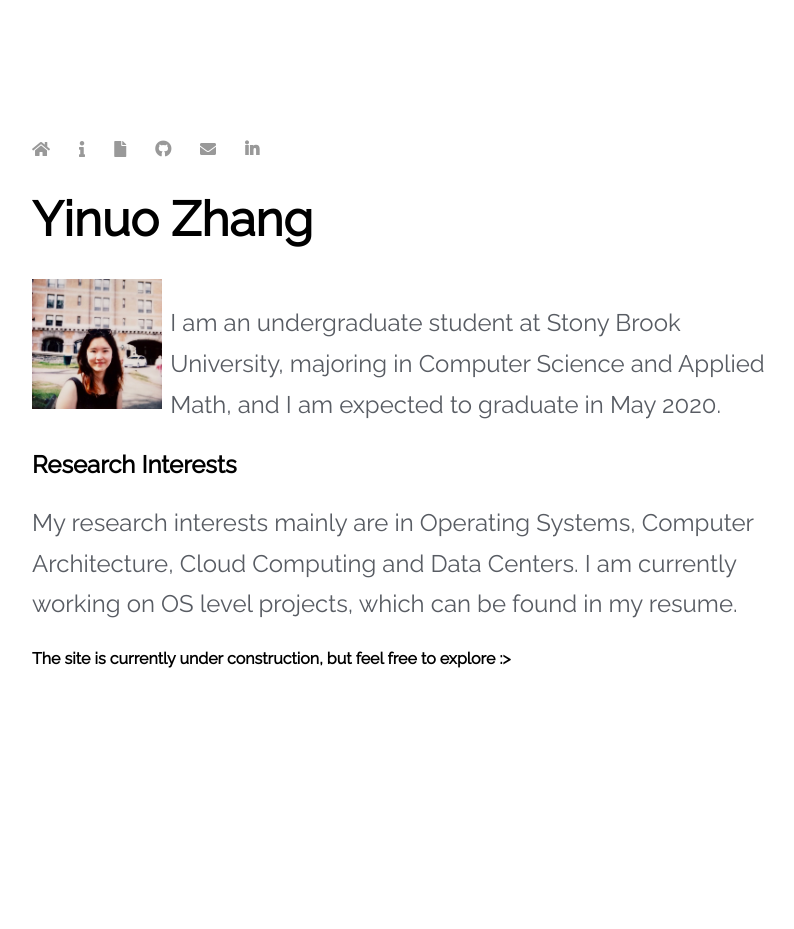
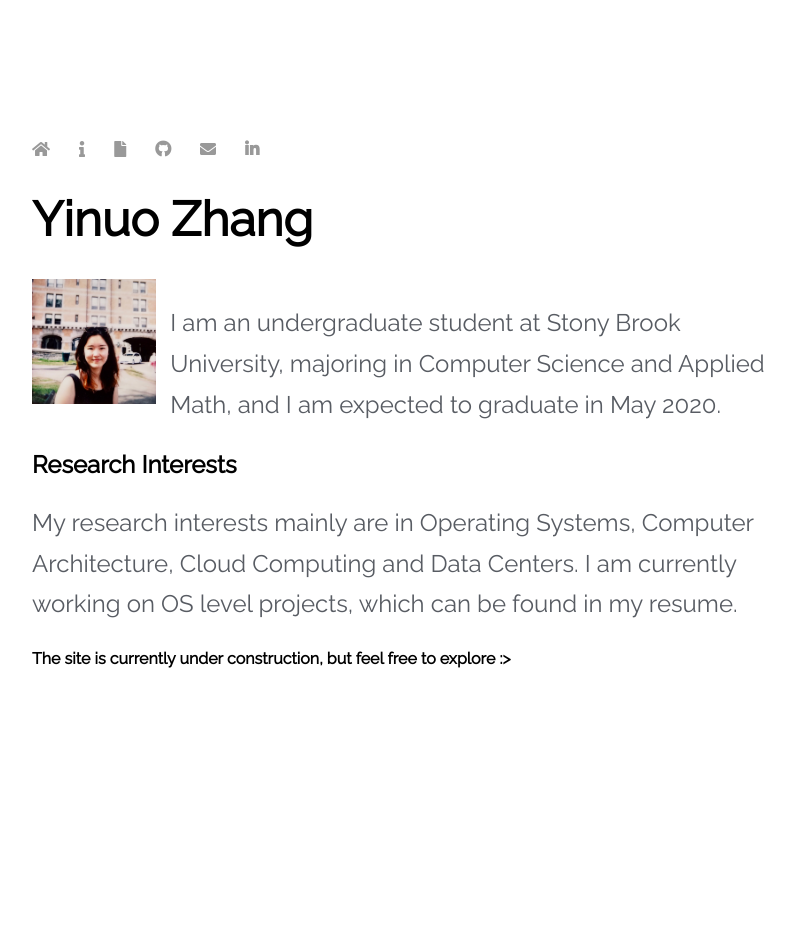
Before and after one commit to limboaz/limboaz.github.io, a Jekyll site: the page built from index.html, in a window 1280 px wide. Shown: the whole page, without its empty margins (224-1018 px from the left). Built offline with Jekyll 4.4.1, drawn with Linux system fonts in a browser that asks for light colours; nearby versions of some CDN libraries.

Commit message:
change image size

```diff
--- a/css/main.css
+++ b/css/main.css
@@ -45,3 +45,8 @@ footer {
 .right {
     width: 82%;
 }
+
+img{
+    width: 90%;
+    height: auto;
+}
--- a/index.html
+++ b/index.html
@@ -8,7 +8,7 @@ title: Yinuo Zhang
 
 		<div class = "row bio">
 			<div class = "column left">
-				<img src = "./profile.jpg" class = "profile" height = "130" width = "130" />
+				<img src = "./profile.jpg" />
 			</div>
 			<div class = "column right">
 				<p>I am an undergraduate student at Stony Brook University, majoring in Computer Science and Applied Math, and I am expected to graduate in May 2020.
```
